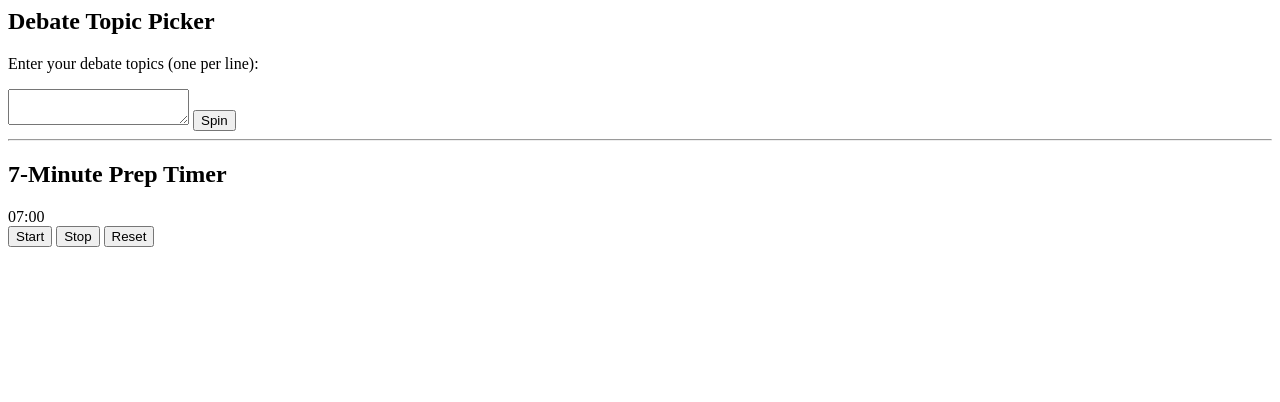
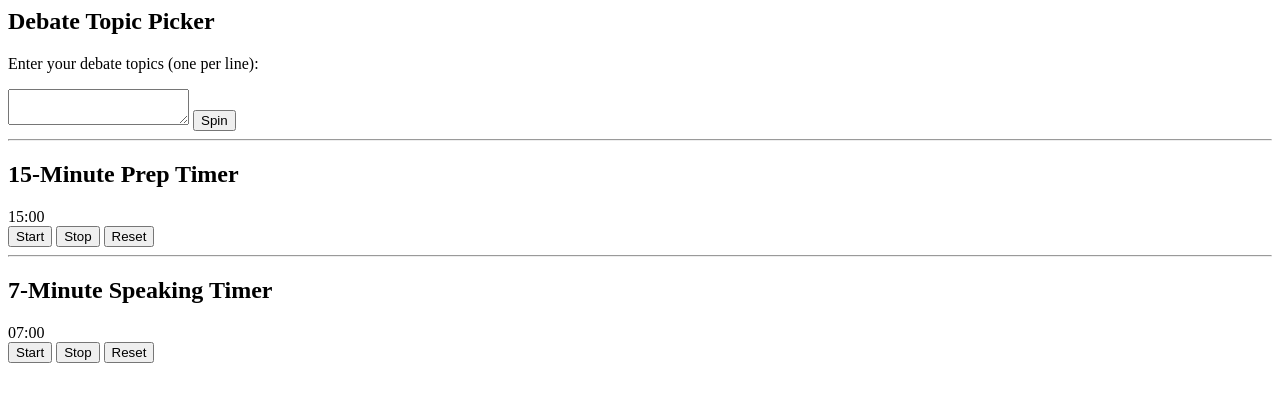
Before and after one commit to TahyatA/debatewheel, a plain HTML site: page index.html in a window 1280 px wide. Drawn offline with Linux system fonts and the light colour scheme.

Commit message:
Add 15-Minute Prep Timer and Speaking Timer sections

```diff
--- a/index.html
+++ b/index.html
@@ -9,12 +9,24 @@
 
 <hr>
 
-<h2>7‑Minute Prep Timer</h2>
+<h2>15‑Minute Prep Timer</h2>
 
-<div id="timerDisplay">07:00</div>
+<div id="prepDisplay">15:00</div>
 
-<button id="startTimerBtn">Start</button>
-<button id="stopTimerBtn">Stop</button>
-<button id="resetTimerBtn">Reset</button>
+<button id="startPrepBtn">Start</button>
+<button id="stopPrepBtn">Stop</button>
+<button id="resetPrepBtn">Reset</button>
 
-<div id="timerStatus"></div>
+<div id="prepStatus"></div>
+
+<hr>
+
+<h2>7‑Minute Speaking Timer</h2>
+
+<div id="speakDisplay">07:00</div>
+
+<button id="startSpeakBtn">Start</button>
+<button id="stopSpeakBtn">Stop</button>
+<button id="resetSpeakBtn">Reset</button>
+
+<div id="speakStatus"></div>
```
